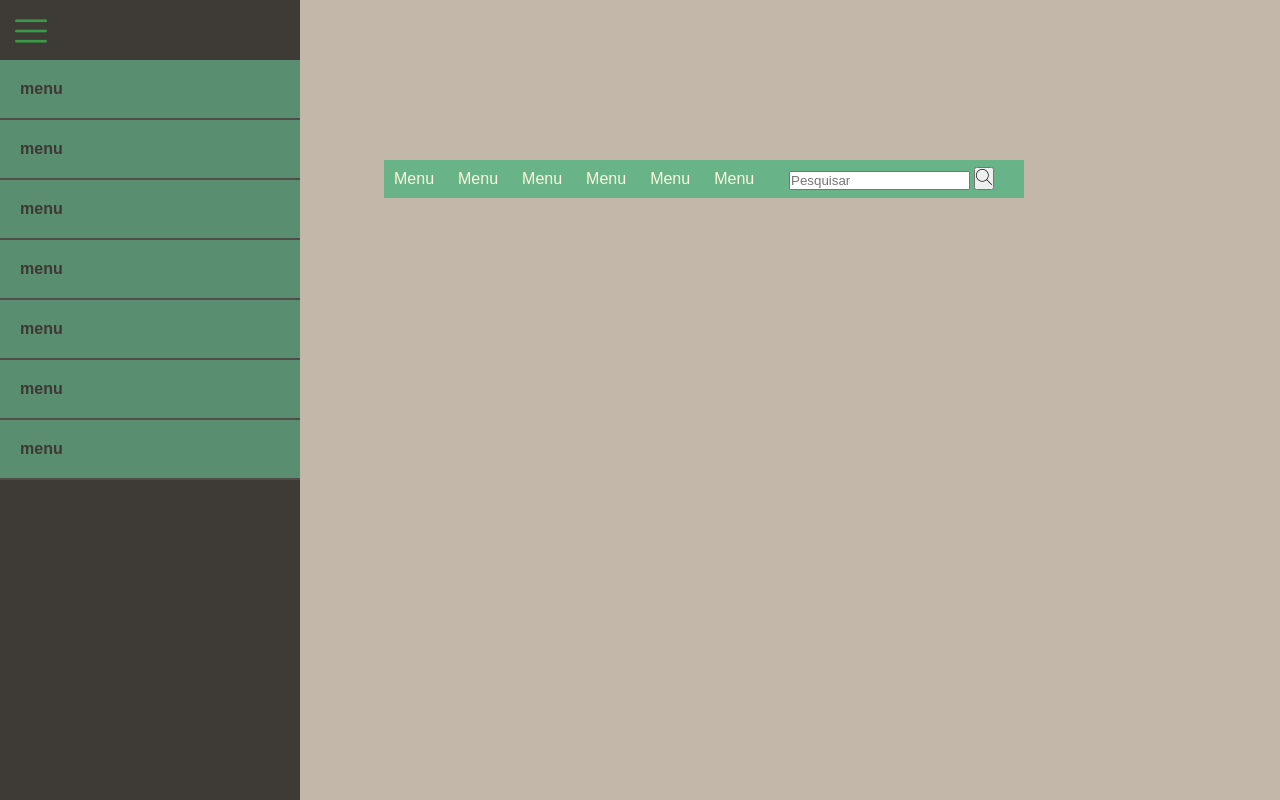
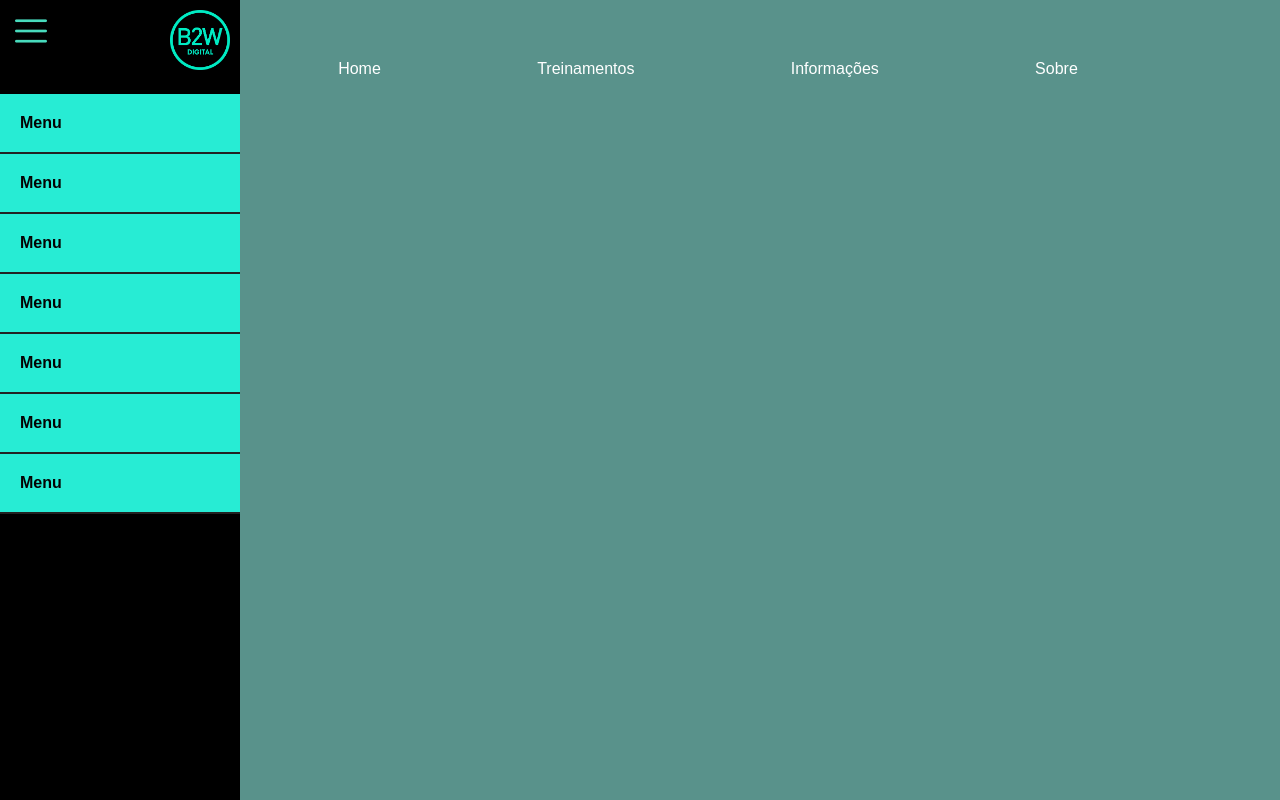
Before and after one commit to kaoloX/Challenger, a plain HTML site: page Challenger B2W/site.html in a window 1280 px wide. Both pictures are taken after a click on the label 31 px from the left and 33 px from the top of the page. Drawn offline with Linux system fonts and the light colour scheme.

Commit message:
Add files via upload

```diff
--- a/Challenger B2W/css/style2.css
+++ b/Challenger B2W/css/style2.css
@@ -3,56 +3,99 @@
     padding: 0;
 }
 
-body {
-    background-color: rgb(194, 183, 168) ;
+
+.menu{
+    width: 70%;
+    height: 50px;
+    position: fixed;
+    display: flex;
+    top: 50px;
+    margin-left: 260px;
 }
 
-.container{
-    background-color: rgb(102, 177, 127.5);
-    opacity: 0.7;
+.menu label{
+    padding: 10px 0;
+    flex-grow: 1;
+    cursor: pointer;
+    transition: all .4s;
+    text-align: center;
+    font-family: 'Quicksand', sans-serif;
+    font-size: 100%;
+    color: white;
 }
 
-.menu-2 {
-    margin: 0;
-    background-color: rgb(104, 180, 136);
-    list-style: none;
-    width: 50%;
-    top: 20%;
-    right: 20%;
-    position: absolute;
+.menu label:hover{
+    background-color: rgba(65, 70, 71, 0.979);
 }
 
-.menu-2 ul li{
-    display: inline;
+.telas input{
+    display: none;
 }
 
-.menu-2 ul li a{
-    padding: 10px 10px;
-    display: inline-block;
-    text-decoration: none;
-    color: cornsilk;
-    font-family: 'Quicksand', sans-serif;
+.telas{
+    display: flex;
+    width: 100vw;
+    height: 100vh;
+    overflow: hidden;
 }
 
-li.right{
-    float: right;
-    margin-top: 7px;
-    margin-right: 30px;
+.secoes{
+    transition: all .4s;
+}
+
+#rd_treinamentos:checked ~ .secoes{
+    margin-top: -100vh;
+}
+
+#rd_contato:checked ~ .secoes{
+    margin-top: -200vh;
+}
+
+#rd_sobre:checked ~ .secoes{
+    margin-top: -300vh;
+}
+
+.bloco{
+    width: 100vw;
+    height: 100vh;
+    justify-content: center;
+    align-items: center;
+    display: flex;
+}
+
+#home{
+    background-color: #59928b;
+}
+
+#treinamentos{
+    background-color: #8ea7a4;
+}
+
+#contato{
+    background-color: #19a089;
+}
+
+#sobre{
+    background-color: aquamarine;
+}
+
+.vertical{
+    top: 0;
+    background-color:black;
+    width: 240px;
+    height: 100%;
+    position: fixed;
+    transition: all .2s linear;
+    left: -240px;
 }
 
 
-
-.search {
-    font-family: 'Quicksand', sans-serif;
-    font-weight: bold;
-    font-size: 15px;
-    border: none;
-    cursor: pointer;
+.vertical a{
+    text-decoration: none;
 }
 
-
-.menu-2 ul li a:hover{
-    color: black;
+.vertical nav{
+    width: 100%;
 }
 
 #check {
@@ -62,31 +105,21 @@ li.right{
 #icone {
     cursor: pointer;
     padding: 15px;
-    position: absolute;
     z-index: 1;
+    position: fixed;
+    padding-top: 15px;
 }
 
-.barra{
-    background-color: rgb(7, 7, 7);
-    height: 100%;
-    width: 300px;
-    position: absolute;
-    transition: all .2s linear;
-    left: -300px;
-}
-
-nav{
-    width: 100%;
-    position: relative;
-    top: 60px;
-}
-
-nav a{
-    text-decoration: none;
+#icon-2{
+    width: 60px;
+    height: 60px;
+    padding: 20px;
+    padding-left: 170px;
+    padding-top: 10px;
 }
 
 .link{
-    background-color: #2f7e59;
+    background-color:#27ecd4;
     padding: 20px;
     font-family: 'Quicksand', sans-serif;
     font-size: 12pt;
@@ -99,15 +132,33 @@ nav a{
 }
 
 .link:hover{
-    background-color: aquamarine;
+    background-color: #35cab9a1;
+    color: white;
 }
 
-#check:checked ~ .barra{
-    transform: translate(300px);
+#check:checked ~ .vertical{
+    transform: translateX(240px);
 }
 
-#check:checked ~ .barra nav a .link{
+#check:checked ~ .vertical .link{
     opacity: 1;
     margin-top: 0;
-    transition-delay: .2s;
+    transition-delay: .1s;
 }
+
+@media(max-width: 800px){
+    .telas .menu section{
+        width: 100%;
+        float: none;
+    }
+    .telas .menu section{
+        position: static;
+        overflow: hidden;
+        max-height: 0;
+        transition: all .4s;
+    }
+    .telas .menu:hover section{
+        height: auto;
+        max-height: 400px;
+    }
+}
--- a/Challenger B2W/site.html
+++ b/Challenger B2W/site.html
@@ -4,41 +4,41 @@
     <meta charset="UTF-8">
     <meta name="viewport" content="width=device-width, initial-scale=1.0">
     <link rel="stylesheet" href="./css/style2.css">
-    <title></title>
+    <title>B2W</title>
 </head>
 <body>
+    <input type="checkbox" id="check">
+    <label for="check" id="icone" ><img src="images/menu-2.png"></label>
+        <section class="vertical">
+            <nav>
+                <img src="images/b2w.png" id="icon-2">
+                <a href=""><div class="link">Menu</div></a>
+                <a href=""><div class="link">Menu</div></a>
+                <a href=""><div class="link">Menu</div></a>
+                <a href=""><div class="link">Menu</div></a>
+                <a href=""><div class="link">Menu</div></a>
+                <a href=""><div class="link">Menu</div></a>
+                <a href=""><div class="link">Menu</div></a>
+            </nav>
+        </section>
+        <nav class="menu">
+            <label for="rd_home">Home</label>
+            <label for="rd_treinamentos">Treinamentos</label>
+            <label for="rd_contato">Informações</label>
+            <label for="rd_sobre">Sobre</label>
+        </nav>
+        <div class="telas">
+            <input type="radio" name="grupo" id="rd_home" checked="true">
+            <input type="radio" name="grupo" id="rd_treinamentos">
+            <input type="radio" name="grupo" id="rd_contato">
+            <input type="radio" name="grupo" id="rd_sobre">
 
-<div class="container">
-    <input type="checkbox" id="check">
-    <label for="check" id="icone" ><img src="images/icone.png.png"></label>
-    <div class="barra">
-        <nav>
-            <a href=""><div class="link">menu</div></a>
-            <a href=""><div class="link">menu</div></a>
-            <a href=""><div class="link">menu</div></a>
-            <a href=""><div class="link">menu</div></a>
-            <a href=""><div class="link">menu</div></a>
-            <a href=""><div class="link">menu</div></a>
-            <a href=""><div class="link">menu</div></a>
-        </nav>
-    </div>
-</div>
-<div class="menu-2">
-        <ul>
-            <li><a href="#">Menu</a></li>
-            <li><a href="#">Menu</a></li>
-            <li><a href="#">Menu</a></li>
-            <li><a href="#">Menu</a></li>
-            <li><a href="#">Menu</a></li>
-            <li><a href="#">Menu</a></li>
-            <li class="right">
-                <form class="buscar" method="GET">
-                    <input placeholder="Pesquisar" type="search" id="search">
-                    <button class="img-button"><img src="images/search.png"></button>
-                </form>
-            </li>
-        </ul>
-
-</div>
+            <section class="secoes">
+                <section class="bloco" id="home"></section>
+                <section class="bloco" id="treinamentos"></section>
+                <section class="bloco" id="contato"></section>
+                <section class="bloco" id="sobre"></section>
+            </section>
+         </div>
 </body>
 </html>
```
Also changed, not shown: Challenger B2W/images/b2w.png (added), Challenger B2W/images/b2w2.png (added), Challenger B2W/images/menu-2.png (added).
